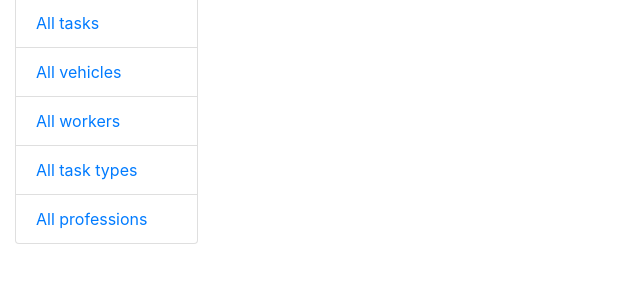
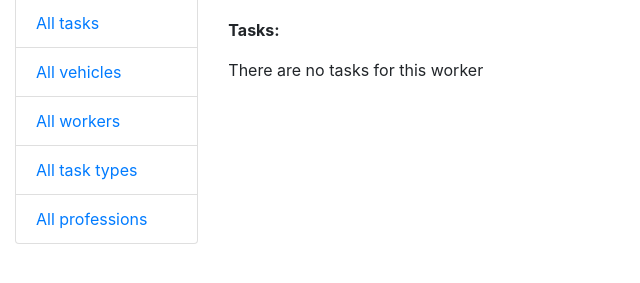
Before and after one commit to DmytroShvetsDev/car-service-station, a Django app: page /workers/1/ in a window 1280 px wide. Shown: the part 198-481 px from the top of the page, without its empty margins (0-640 px from the left). Run offline with Django 4.2, Linux system fonts and the light colour scheme; a user stored in the database is signed in; data comes from the database, SQL or seed files in the repository; parts of the project's set-up code (start-up, migrations or seed data) failed here and were passed over.

Commit message:
Add a list of tasks with a link to task_detail on the worker_detail page

```diff
--- a/templates/service/worker_detail.html
+++ b/templates/service/worker_detail.html
@@ -3,11 +3,11 @@
 {% block content %}
   <h1>
     Worker: {{ worker.first_name }} {{ worker.last_name }}
-    <a href="{% url 'service:worker-delete' pk=worker.id %}" class="btn btn-danger link-to-page">
+    <a href="{% url "service:worker-delete" pk=worker.id %}" class="btn btn-danger link-to-page">
       Delete
     </a>
 
-    <a href="{% url 'service:worker-update' pk=worker.id %}" class="btn btn-secondary link-to-page">
+    <a href="{% url "service:worker-update" pk=worker.id %}" class="btn btn-secondary link-to-page">
       Update worker
     </a>
   </h1>
@@ -16,4 +16,12 @@
   <p><strong>First name:</strong> {{ worker.first_name }}</p>
   <p><strong>Last name:</strong> {{ worker.last_name }}</p>
   <p><strong>Profession:</strong> {{ worker.profession }}</p>
+  <p><strong>Tasks: </strong></p>
+  {% if worker.tasks.all %}
+    {% for task in worker.tasks.all %}
+      <li><a href="{% url "service:task-detail" pk=task.id %}">{{ task.name }}</a></li>
+    {% endfor %}
+  {% else %}
+    <p>There are no tasks for this worker</p>
+  {% endif %}
 {% endblock %}
```
